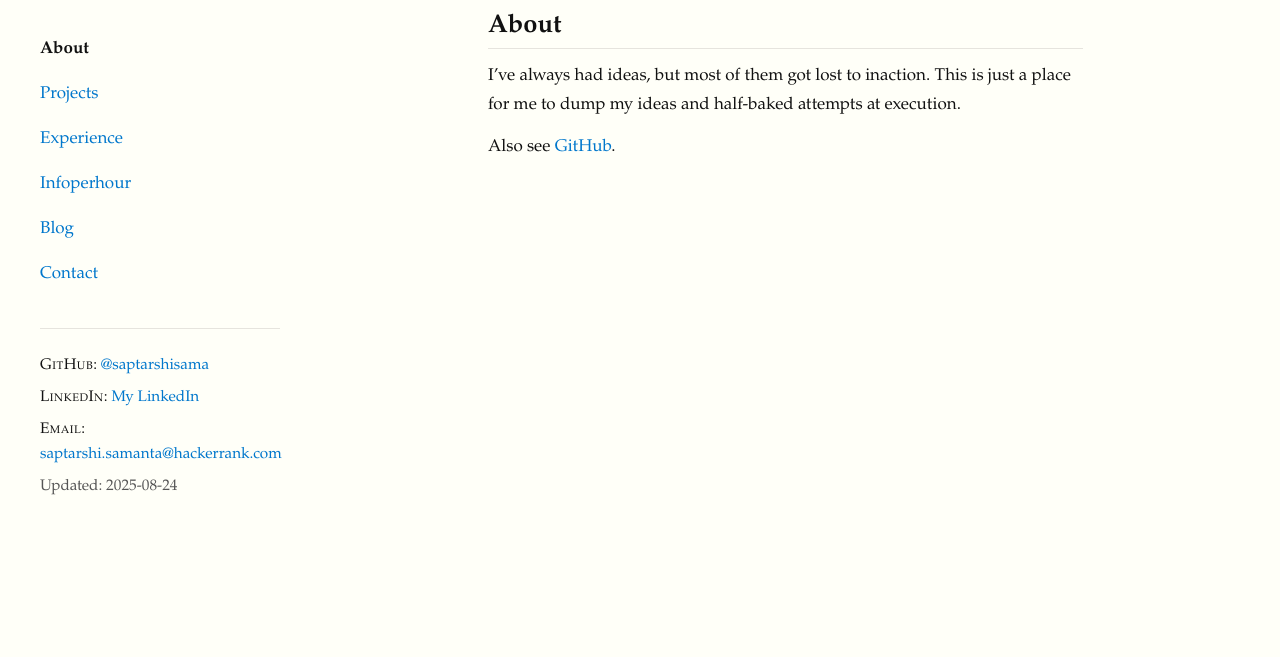
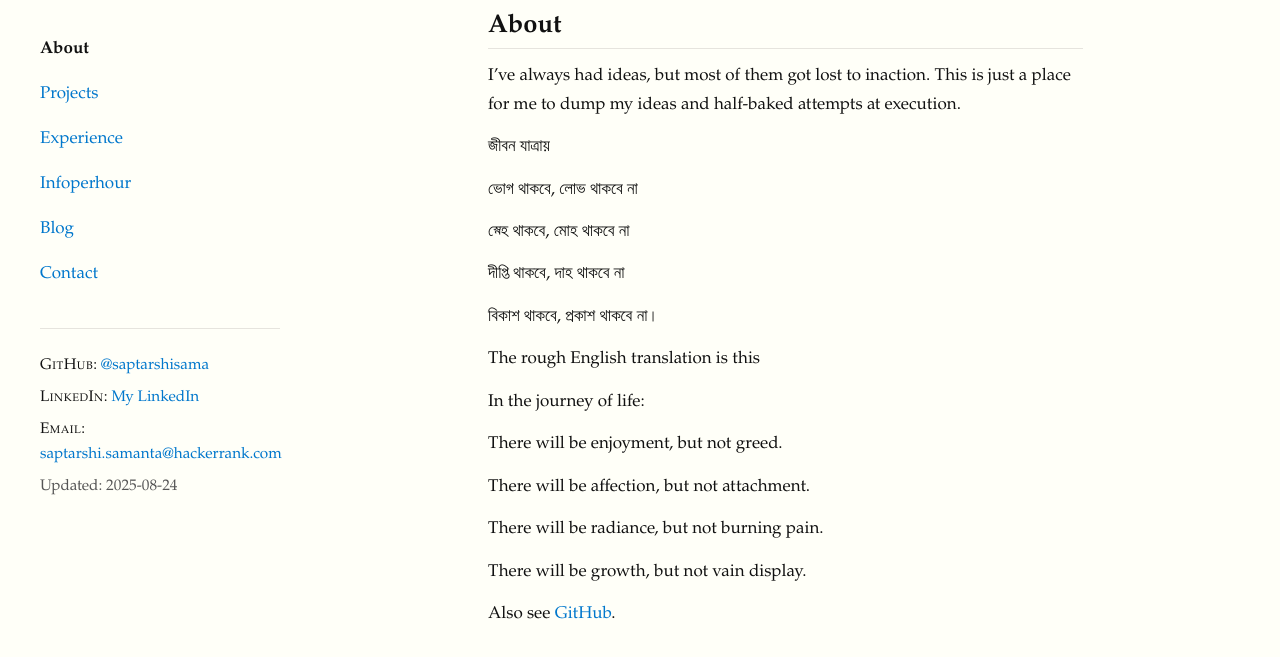
Before and after one commit to saptarshisama/saptarshisama.github.io, a plain HTML site: page index.html in a window 1280 px wide. Shown: the part 143-800 px from the top of the page. Drawn offline with Linux system fonts and the light colour scheme.

Commit message:
Update index.html

```diff
--- a/index.html
+++ b/index.html
@@ -218,6 +218,21 @@
         <section>
           <h2>About</h2>
           <p>I’ve always had ideas, but most of them got lost to inaction. This is just a place for me to dump my ideas and half-baked attempts at execution.</p>
+
+          <p>জীবন যাত্রায়</p>
+          <p>ভোগ থাকবে, লোভ থাকবে না</p>
+          <p>স্নেহ থাকবে, মোহ থাকবে না</p>
+          <p>দীপ্তি থাকবে, দাহ থাকবে না</p>
+          <p>বিকাশ থাকবে, প্রকাশ থাকবে না।</p>
+
+          <p>The rough English translation is this</p>
+
+          <p>In the journey of life:</p>
+          <p>There will be enjoyment, but not greed.</p>
+          <p>There will be affection, but not attachment.</p>
+          <p>There will be radiance, but not burning pain.</p>
+          <p>There will be growth, but not vain display.</p>
+
           <p>Also see <a id="gh2" href="https://github.com/saptarshisama" target="_blank" rel="noopener">GitHub</a>.</p>
         </section>
       </article>
```
